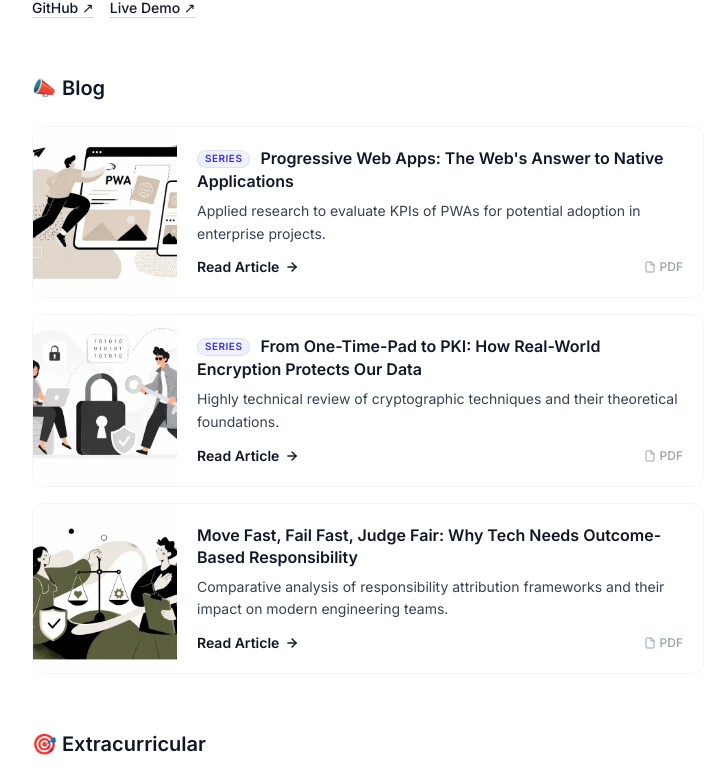
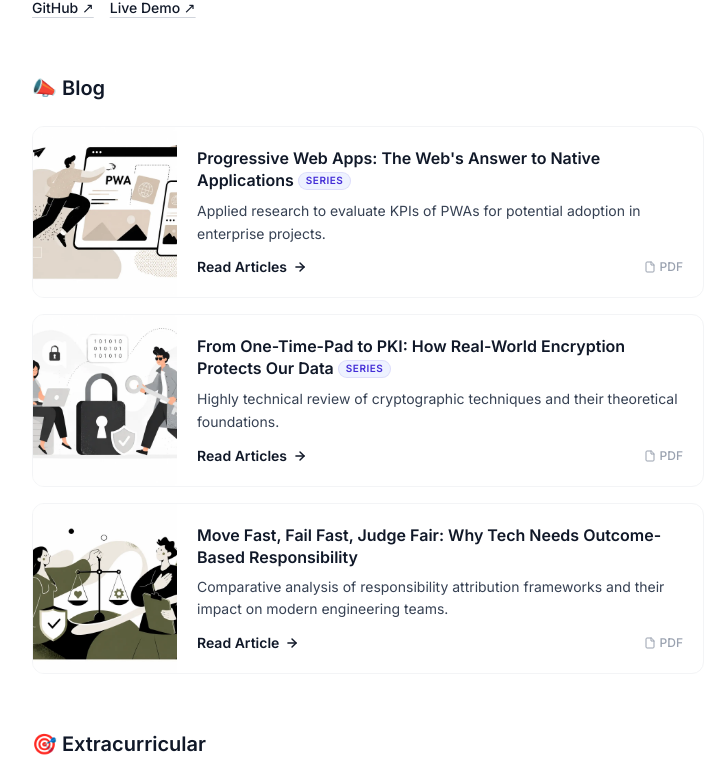
Before and after one commit to albertoboffi/albertoboffi.github.io, an Angular app: page / in a window 1280 px wide. Shown: the part 1997-2781 px from the top of the page, without its empty margins (376-1090 px from the left). Built offline with nearby package versions, Linux system fonts and the light colour scheme.

Commit message:
adapt blog ui

```diff
--- a/src/app/app.html
+++ b/src/app/app.html
@@ -130,7 +130,8 @@
             </button>
             @if (isDownloadMenuOpen()) {
             <!-- Backdrop to close dropdown -->
-            <div class="fixed inset-0 z-40" tabindex="0" role="button" aria-label="Close menu" (click)="isDownloadMenuOpen.set(false)" (keydown.enter)="isDownloadMenuOpen.set(false)"></div>
+            <div class="fixed inset-0 z-40" tabindex="0" role="button" aria-label="Close menu"
+              (click)="isDownloadMenuOpen.set(false)" (keydown.enter)="isDownloadMenuOpen.set(false)"></div>
             <!-- Dropdown menu -->
             <div
               class="absolute right-0 mt-2 w-32 bg-white rounded-xl shadow-lg border border-gray-100 p-1 flex flex-col z-50 overflow-hidden">
@@ -298,34 +299,41 @@
         </h2>
         <div class="grid grid-cols-1 gap-4">
           @for (post of blogPosts; track post.title) {
-          <article class="group border border-gray-100 rounded-xl overflow-hidden hover:shadow-sm transition-shadow bg-white flex flex-row">
-            <a [href]="post.link" target="_blank" class="w-28 sm:w-36 shrink-0 relative bg-gray-50 overflow-hidden block">
+          <a [href]="post.link" target="_blank" class="block no-underline color-inherit cursor-pointer">
+            <article
+              class="group border border-gray-100 rounded-xl overflow-hidden hover:shadow-sm transition-shadow bg-white flex flex-row">
+              <a [href]="post.link" target="_blank"
+                class="w-28 sm:w-36 shrink-0 relative bg-gray-50 overflow-hidden block">
                 <img [src]="post.photo" alt="{{post.title}}"
                   class="absolute inset-0 w-full h-full object-cover group-hover:scale-105 transition-transform duration-300" />
               </a>
               <div class="p-3.5 sm:p-5 space-y-2 flex-1 flex flex-col justify-center">
                 <h3 class="text-[15px] sm:text-base font-bold text-gray-900 leading-snug">
                   <a [href]="post.link" target="_blank" class="hover:text-gray-600 transition-colors">
+                    {{post.title}}
                     @if (post.isSeries) {
-                  <span class="inline-block relative -top-0.5 mr-1.5 rounded-full bg-indigo-50 px-2 py-0.5 text-[10px] font-bold text-indigo-700 uppercase tracking-wider ring-1 ring-inset ring-indigo-700/10">Series</span>
+                    <span
+                      class="inline-block relative -top-0.5 mr-1.5 rounded-full bg-indigo-50 px-2 py-0.5 text-[10px] font-bold text-indigo-700 uppercase tracking-wider ring-1 ring-inset ring-indigo-700/10">Series</span>
                     }
-                  {{post.title}}
                   </a>
                 </h3>
-              <p class="text-[13px] sm:text-sm text-gray-700 leading-relaxed line-clamp-2 sm:line-clamp-none">{{post.description}}</p>
+                <p class="text-[13px] sm:text-sm text-gray-700 leading-relaxed line-clamp-2 sm:line-clamp-none">
+                  {{post.description}}</p>
                 <div class="flex items-center justify-between pt-1">
                   <a [href]="post.link" target="_blank"
                     class="inline-flex items-center gap-1.5 text-sm font-semibold text-gray-900 hover:text-gray-600 transition-colors group/link">
-                  Read Article
+                    {{post.isSeries ? 'Read Articles' : 'Read Article'}}
                     <svg xmlns="http://www.w3.org/2000/svg" width="14" height="14" viewBox="0 0 24 24" fill="none"
-                    stroke="currentColor" stroke-width="2.5" stroke-linecap="round" stroke-linejoin="round" class="transition-transform group-hover/link:translate-x-0.5">
+                      stroke="currentColor" stroke-width="2.5" stroke-linecap="round" stroke-linejoin="round"
+                      class="transition-transform group-hover/link:translate-x-0.5">
                       <line x1="5" y1="12" x2="19" y2="12"></line>
                       <polyline points="12 5 19 12 12 19"></polyline>
                     </svg>
                   </a>
                   @if (post.pdfLink) {
                   <a [href]="post.pdfLink" target="_blank" rel="noreferrer"
-                  class="text-xs font-medium text-gray-400 hover:text-gray-600 transition-colors flex items-center gap-1" title="Download PDF">
+                    class="text-xs font-medium text-gray-400 hover:text-gray-600 transition-colors flex items-center gap-1 pl-[20px] pr-0 pb-0"
+                    title="Download PDF">
                     <svg xmlns="http://www.w3.org/2000/svg" width="12" height="12" viewBox="0 0 24 24" fill="none"
                       stroke="currentColor" stroke-width="2" stroke-linecap="round" stroke-linejoin="round">
                       <path d="M14 2H6a2 2 0 0 0-2 2v16a2 2 0 0 0 2 2h12a2 2 0 0 0 2-2V8z"></path>
@@ -337,6 +345,7 @@
                 </div>
               </div>
             </article>
+          </a>
           }
         </div>
       </section>
```
Lines whose indentation alone changed are shown as unchanged.
